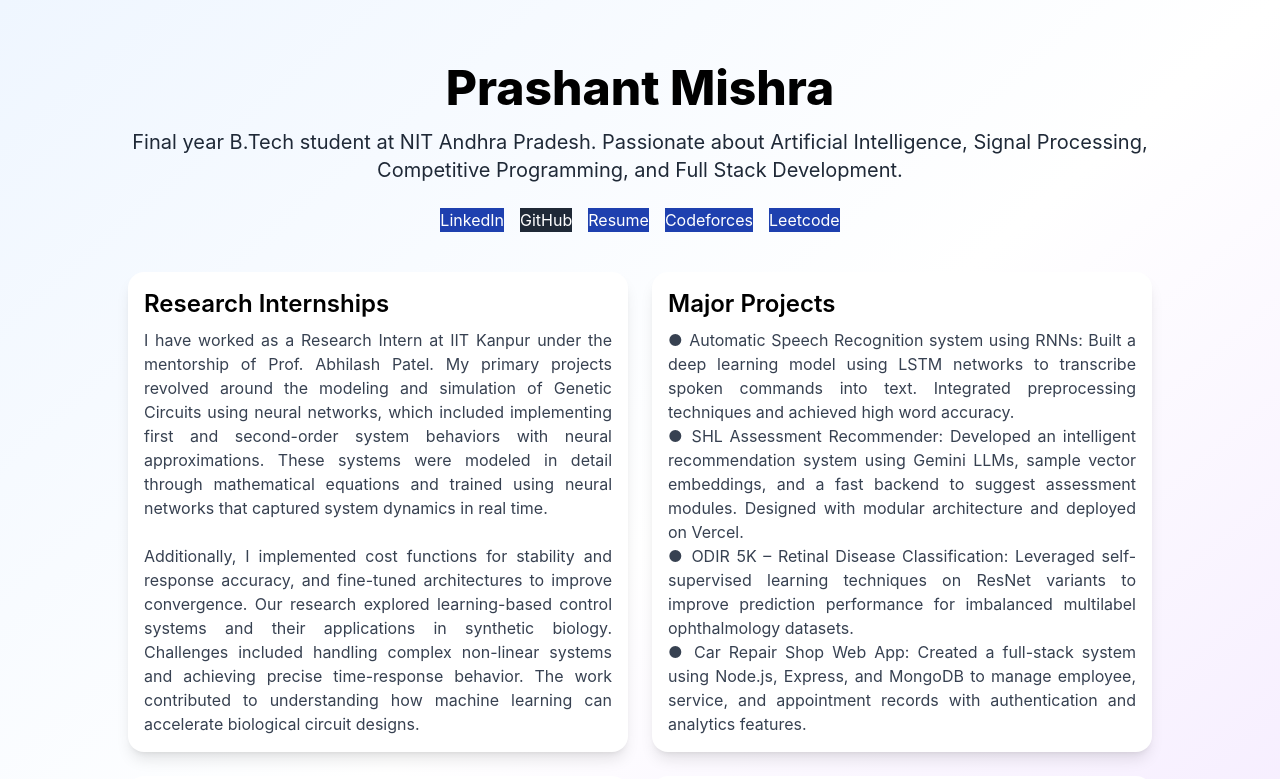
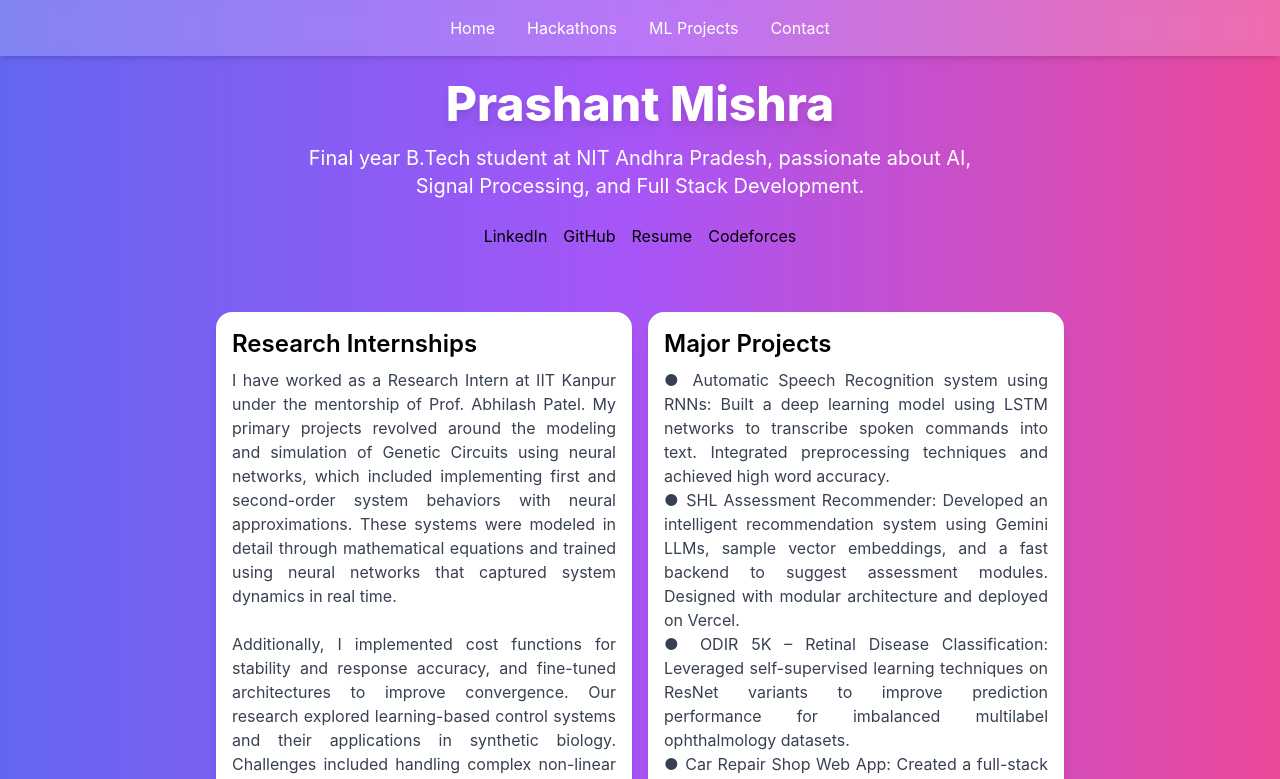
Before and after one commit to starkgit91/prashant-portfolio, a Next.js app: page / in a window 1280 px wide. Shown: the top 779 px of the page. Built offline with nearby package versions, Linux system fonts and the light colour scheme.

Commit message:
home page 2

```diff
--- a/app/page.tsx
+++ b/app/page.tsx
@@ -1,36 +1,49 @@
+import Link from 'next/link';
 import { Button } from '@/components/ui/button';
 import { Card, CardContent } from '@/components/ui/card';
-import Link from 'next/link';
 
 export default function Home() {
   return (
-    <main className="min-h-screen bg-gradient-to-br from-blue-50 via-white to-purple-100 p-6">
-      <div className="max-w-5xl mx-auto">
-        <header className="text-center py-10">
-          <h1 className="text-5xl font-extrabold text-black mb-4">Prashant Mishra</h1>
-          <p className="text-xl text-gray-800">
-            Final year B.Tech student at NIT Andhra Pradesh. Passionate about Artificial Intelligence, Signal Processing, Competitive Programming, and Full Stack Development.
-          </p>
-          <div className="mt-6 flex flex-wrap justify-center gap-4">
-            <Link href="https://linkedin.com/in/prashant-mishra-976708157" target="_blank">
-              <Button className="bg-blue-800 hover:bg-blue-700 text-white">LinkedIn</Button>
-            </Link>
-            <Link href="https://github.com/starkgit91" target="_blank">
-              <Button className="bg-gray-800 hover:bg-black text-white">GitHub</Button>
-            </Link>
-            <Link href="https://drive.google.com/file/d/1IBBDi0EcNXQ4xiTMYaw3Rx1tNBXe6ZVm/view" target="_blank">
-              <Button className="bg-blue-800 hover:bg-green-700 text-white">Resume</Button>
-            </Link>
-            <Link href="https://codeforces.com/profile/thetwoface" target="_blank">
-              <Button className="bg-blue-800 hover:bg-purple-700 text-white">Codeforces</Button>
-            </Link>
-            <Link href="https://leetcode.com/u/imnoobcoder/" target="_blank">
-              <Button className="bg-blue-800 hover:bg-purple-700 text-white">Leetcode</Button>
-            </Link>
-          </div>
-        </header>
+    <main className="flex flex-col min-h-screen bg-gradient-to-r from-indigo-500 via-purple-500 to-pink-500 text-black">
+      <nav className="w-full flex justify-center gap-8 py-4 bg-white bg-opacity-20 backdrop-blur-sm shadow-md z-10 sticky top-0">
+        <Link href="/">
+          <Button variant="ghost" className="text-white hover:text-black">Home</Button>
+        </Link>
+        <Link href="/hackathons">
+          <Button variant="ghost" className="text-white hover:text-black">Hackathons</Button>
+        </Link>
+        <Link href="/ml-projects">
+          <Button variant="ghost" className="text-white hover:text-black">ML Projects</Button>
+        </Link>
+        <Link href="/contact">
+          <Button variant="ghost" className="text-white hover:text-black">Contact</Button>
+        </Link>
+      </nav>
 
-        <section className="grid md:grid-cols-2 gap-6">
+      <section className="flex flex-col items-center justify-center p-6 text-center">
+        <h1 className="text-5xl font-extrabold text-white drop-shadow-lg mb-4 animate-fade-in-up">Prashant Mishra</h1>
+        <p className="text-xl text-white max-w-2xl animate-fade-in-up delay-200">
+          Final year B.Tech student at NIT Andhra Pradesh, passionate about AI, Signal Processing, and Full Stack Development.
+        </p>
+
+        <div className="flex flex-wrap gap-4 justify-center mt-6 animate-fade-in-up delay-300">
+          <a href="https://linkedin.com/in/prashant-mishra-976708157" target="_blank">
+            <Button variant="outline" className="hover:bg-white hover:text-black">LinkedIn</Button>
+          </a>
+          <a href="https://github.com/starkgit91" target="_blank">
+            <Button variant="outline" className="hover:bg-white hover:text-black">GitHub</Button>
+          </a>
+          <a href="https://drive.google.com/file/d/1IBBDi0EcNXQ4xiTMYaw3Rx1tNBXe6ZVm/view" target="_blank">
+            <Button variant="outline" className="hover:bg-white hover:text-black">Resume</Button>
+          </a>
+          <a href="https://codeforces.com/profile/thetwoface" target="_blank">
+            <Button variant="outline" className="hover:bg-white hover:text-black">Codeforces</Button>
+          </a>
+        </div>
+      </section>
+
+
+        <section className="mt-10 px-6 grid grid-cols-1 md:grid-cols-2 gap-4 max-w-4xl mx-auto animate-fade-in-up delay-500">
           <Card>
             <CardContent>
               <h2 className="text-2xl font-semibold text-black">Research Internships</h2>
@@ -75,8 +88,7 @@ export default function Home() {
             </CardContent>
           </Card>
         </section>
-      </div>
-      <div className="mt-10 flex flex-col items-center gap-4">
+        <div className="mt-10 flex flex-col items-center gap-4">
         <h2 className="text-2xl font-bold mb-2">Explore More</h2>
         <div className="flex gap-4">
           <Link href="/hackathons">
@@ -90,6 +102,7 @@ export default function Home() {
           </Link>
         </div>
         </div>
+
     </main>
   );
 }
```
